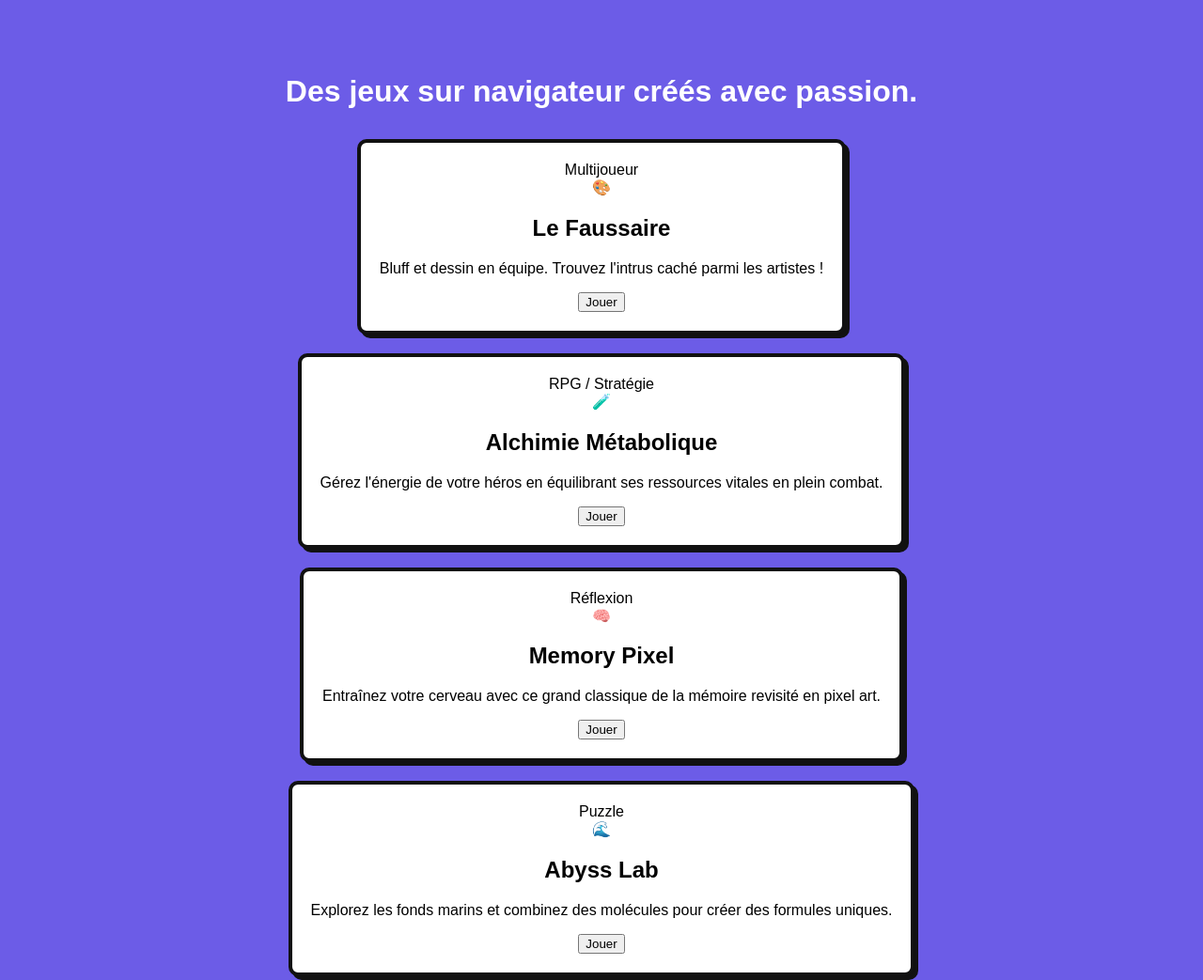
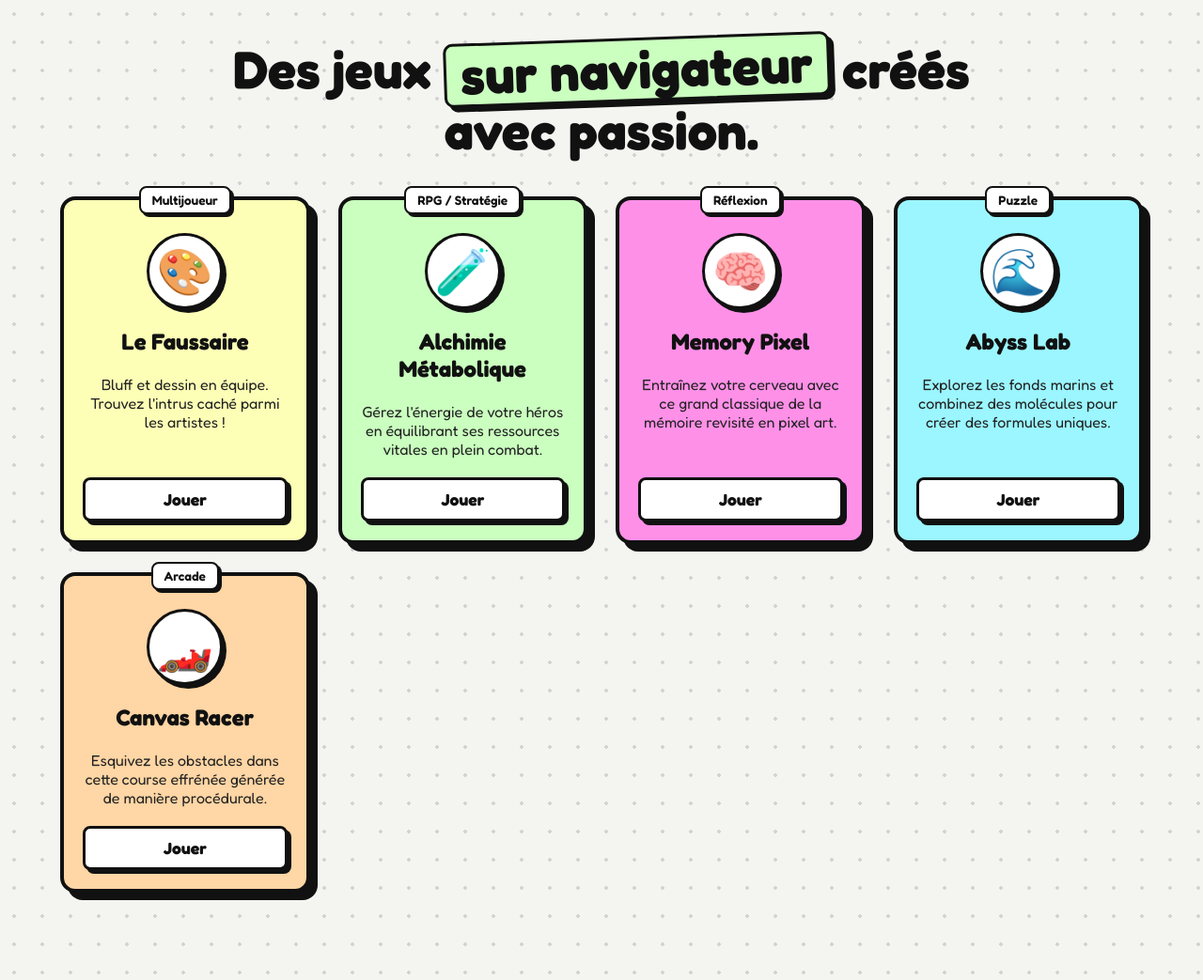
Before and after one commit to Kloss95/Taverne-des-jeux, a website: page public/index.html in a window 1280 px wide. Shown: the top 1043 px of the page at 94% size. Drawn offline with Linux system fonts and the light colour scheme.

Commit message:
Add files via upload

```diff
--- a/public/index.html
+++ b/public/index.html
@@ -23,7 +23,7 @@
                 <div class="card-content">
                     <h2>Le Faussaire</h2>
                     <p>Bluff et dessin en équipe. Trouvez l'intrus caché parmi les artistes !</p>
-                    <button class="play-btn" data-game="http://localhost:3000">Jouer</button>
+                    <button class="play-btn" onclick="openGame('/jeux/faussaire/index.html')">Jouer</button>
                 </div>
             </article>
 
@@ -83,5 +83,12 @@
     </div>
 
     <script src="main.js"></script>
+
+	<div id="game-modal" class="modal">
+        <div class="modal-content">
+            <span class="close-btn" onclick="closeGame()">&times;</span>
+            <iframe id="game-frame" src="" frameborder="0"></iframe>
+        </div>
+    </div>
 </body>
 </html>
--- a/public/style.css
+++ b/public/style.css
@@ -1,26 +1,161 @@
-/* Style global du Hub */
+:root {
+    --bg-color: #f4f4f0;
+    --text-color: #111;
+    --border-color: #111;
+    --shadow-color: #111;
+    --border-width: 4px;
+}
+
 body {
-    font-family: sans-serif; background: #6c5ce7; color: white; text-align: center; padding: 50px;
+    margin: 0; padding: 0;
+    font-family: 'Fredoka', sans-serif;
+    background-color: var(--bg-color);
+    color: var(--text-color);
+    background-image: radial-gradient(#d3d3d3 2px, transparent 2px);
+    background-size: 30px 30px;
 }
+
+/* === EN-TÊTE COMPACT === */
+.page-header {
+    text-align: center;
+    /* On réduit l'espace au-dessus (40px) et en dessous (20px) */
+    padding: 40px 20px 20px;
+}
+
+.page-header h1 {
+    font-size: 3.5rem;
+    line-height: 1.1;
+    margin: 0 auto;
+    font-weight: 700;
+    max-width: 900px; /* Évite que le titre ne s'étire trop sur grand écran */
+}
+
+.highlight {
+    background-color: #caffbf;
+    padding: 0 15px; border-radius: 10px;
+    display: inline-block;
+    border: 3px solid var(--border-color);
+    box-shadow: 5px 5px 0px var(--shadow-color);
+    transform: rotate(-2deg);
+}
+
+/* === LE CATALOGUE DE JEUX === */
+.games-section {
+    /* L'espace au-dessus de la grille est réduit (20px) pour remonter les cartes */
+    padding: 20px 5vw 100px;
+}
+
+.games-grid {
+    display: grid;
+    grid-template-columns: repeat(auto-fill, minmax(240px, 1fr));
+    gap: 30px;
+    max-width: 1200px;
+    margin: 0 auto;
+}
+
+/* LES CARTES */
 .game-card {
-    display: inline-block; background: white; color: black; padding: 20px; border-radius: 10px;
-    cursor: pointer; margin: 10px; border: 4px solid #111; box-shadow: 4px 4px 0 #111; transition: 0.2s;
+    background-color: var(--card-color, #fff);
+    border: var(--border-width) solid var(--border-color);
+    border-radius: 16px; padding: 20px;
+    box-shadow: 8px 8px 0px var(--shadow-color);
+    display: flex; flex-direction: column; align-items: center; text-align: center;
+    position: relative;
+    transition: transform 0.15s ease, box-shadow 0.15s ease;
 }
 .game-card:hover {
-    transform: translate(-4px, -4px); box-shadow: 8px 8px 0 #111;
+    transform: translate(-4px, -4px);
+    box-shadow: 12px 12px 0px var(--shadow-color);
 }
 
-/* --- LE STYLE DE LA POPUP (MODALE) --- */
+/* Le petit tag en haut de la carte */
+.card-badge {
+    position: absolute; top: -15px;
+    background: #fff; border: 2px solid var(--border-color);
+    border-radius: 8px; padding: 5px 12px;
+    font-size: 0.85rem; font-weight: 600;
+    box-shadow: 3px 3px 0px var(--shadow-color);
+}
+
+.card-icon {
+    font-size: 3rem; margin: 15px 0 10px;
+    background: #fff; width: 75px; height: 75px; line-height: 75px;
+    border: 3px solid var(--border-color); border-radius: 50%;
+    box-shadow: 4px 4px 0px var(--shadow-color);
+}
+
+.card-content {
+    display: flex; flex-direction: column; flex-grow: 1; width: 100%;
+}
+.card-content h2 { font-size: 1.5rem; margin: 10px 0 5px; }
+.card-content p { font-size: 1rem; margin-bottom: 20px; flex-grow: 1; color: #222; }
+
+/* LE BOUTON JOUER */
+.play-btn {
+    background-color: #fff; color: var(--text-color);
+    font-family: inherit; font-size: 1.1rem; font-weight: 700;
+    border: 3px solid var(--border-color); border-radius: 8px;
+    padding: 10px 20px; cursor: pointer;
+    box-shadow: 4px 4px 0px var(--shadow-color);
+    transition: all 0.1s; width: 100%;
+}
+.play-btn:active {
+    transform: translate(4px, 4px); box-shadow: 0px 0px 0px var(--shadow-color);
+}
+
+/* === LA MODALE (Élargie) === */
 .modal {
-    display: none; /* Cachée par défaut */
+    position: fixed; top: 0; left: 0; width: 100vw; height: 100vh;
+    background: rgba(0, 0, 0, 0.6); backdrop-filter: blur(4px);
+    display: flex; justify-content: center; align-items: center; z-index: 100;
+    padding: 2.5vh 2.5vw; /* Laisse un petit vide de 2.5% sur tous les bords */
+    box-sizing: border-box;
+    opacity: 1; transition: opacity 0.2s ease;
+}
+.modal.hidden { opacity: 0; pointer-events: none; }
+
+.modal-box {
+    background: #fff;
+    width: 95vw; /* Occupe 95% de la largeur de l'écran */
+    max-width: 1400px; /* Plafond max pour les très grands écrans */
+    height: 95vh; /* Occupe 95% de la hauteur */
+    border: var(--border-width) solid var(--border-color); border-radius: 16px;
+    box-shadow: 15px 15px 0px var(--shadow-color);
+    display: flex; flex-direction: column; overflow: hidden;
+}
+
+.modal-header {
+    background-color: #fff; border-bottom: var(--border-width) solid var(--border-color);
+    display: flex; justify-content: space-between; align-items: center; padding: 15px 25px;
+}
+.modal-header h2 { margin: 0; font-size: 1.5rem; }
+.close-btn {
+    background: #ff595e; color: #fff; border: 3px solid var(--border-color);
+    border-radius: 8px; font-family: inherit; font-weight: bold; font-size: 1rem;
+    padding: 8px 15px; cursor: pointer; box-shadow: 4px 4px 0px var(--shadow-color);
+}
+.close-btn:active { transform: translate(4px, 4px); box-shadow: 0px 0px 0px var(--shadow-color); }
+.iframe-container { flex-grow: 1; background: #222; }
+#game-iframe { width: 100%; height: 100%; border: none; display: block; }
+
+/* === RESPONSIVE MODIFICATIONS === */
+@media (max-width: 768px) {
+    .page-header h1 { font-size: 2.2rem; }
+    .highlight { padding: 0 10px; }
+    .modal-box { width: 100vw; height: 100vh; border-radius: 0; border: none; box-shadow: none; }
+    .modal { padding: 0; } /* Sur mobile, la modale prend 100% de l'écran pour le confort de jeu */
+}
+/* --- LE STYLE DE LA POPUP (À rajouter à la fin de ton CSS) --- */
+.modal {
+    display: none;
     position: fixed; top: 0; left: 0; width: 100%; height: 100%;
-    background: rgba(0, 0, 0, 0.85); /* Fond noir semi-transparent */
+    background: rgba(0, 0, 0, 0.85);
     z-index: 1000; justify-content: center; align-items: center;
 }
 
 .modal-content {
     position: relative;
-    width: 95%; height: 95%; /* Le jeu prend 95% de l'écran */
+    width: 95%; height: 95%;
     background: white; border-radius: 12px;
 }
 
@@ -29,7 +164,7 @@ body {
     background: #ff4757; color: white; width: 40px; height: 40px;
     border-radius: 50%; font-size: 28px; font-weight: bold; line-height: 38px;
     cursor: pointer; border: 3px solid white; box-shadow: 0 4px 8px rgba(0,0,0,0.3);
-    z-index: 1001;
+    z-index: 1001; text-align: center;
 }
 .close-btn:hover { background: #ff6b81; }
 
```
